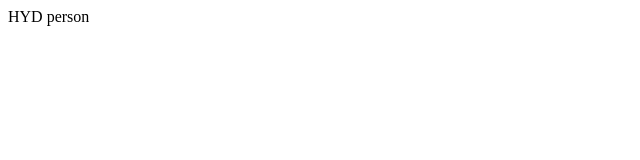
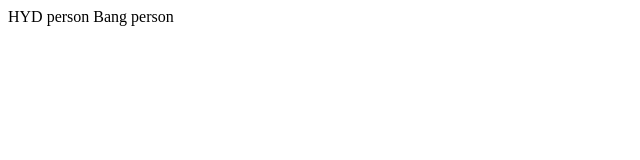
Before and after one commit to charanrock/demo-project, a plain HTML site: page index.html in a window 1280 px wide. Shown: the whole page, without its empty margins (0-640 px from the left). Drawn offline with Linux system fonts and the light colour scheme.

Commit message:
Bang person

```diff
--- a/index.html
+++ b/index.html
@@ -7,5 +7,6 @@
 </head>
 <body>
     HYD person
+    Bang person
 </body>
 </html>
```
